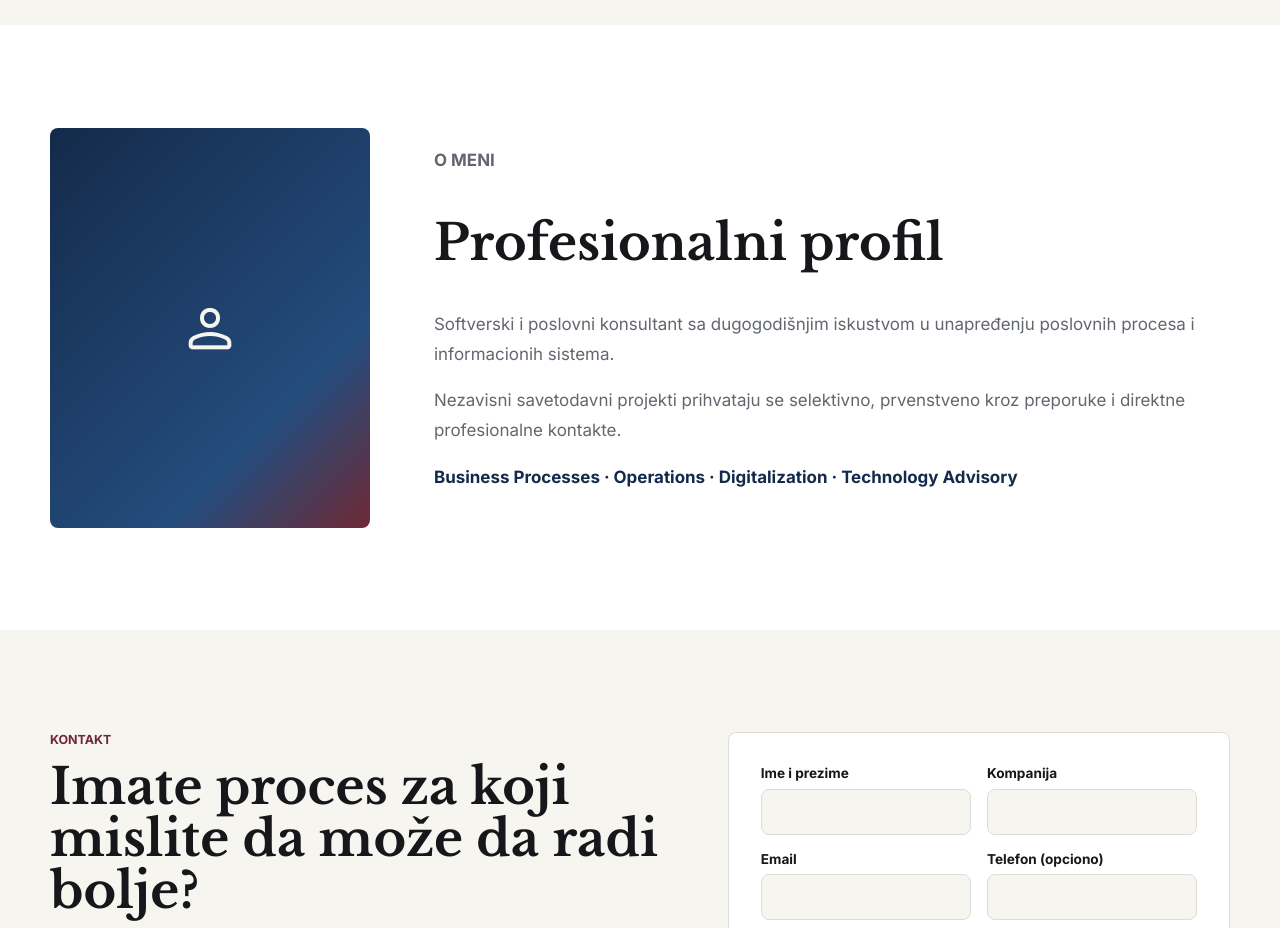
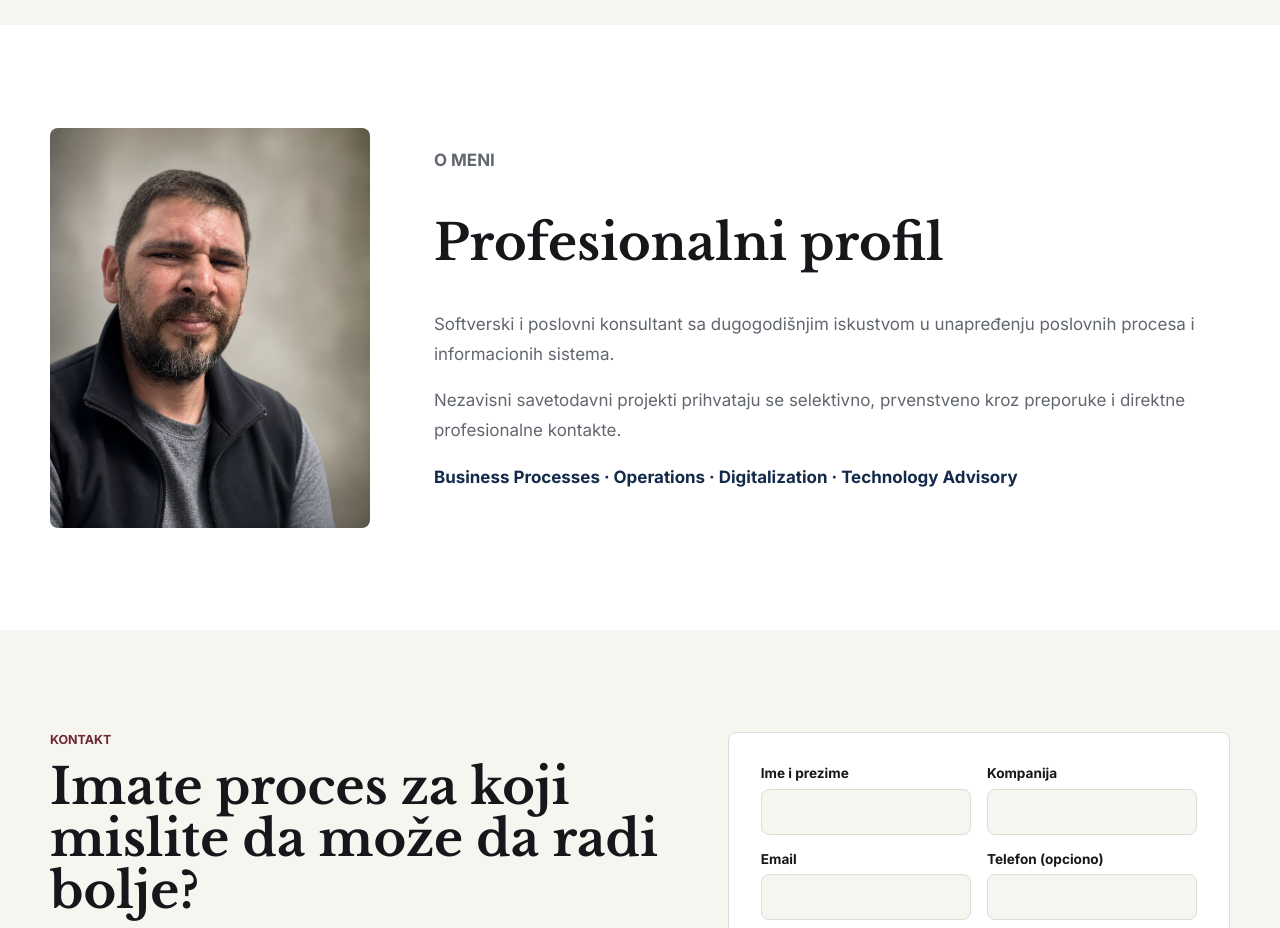
Before and after one commit to millosbgd/PersonalPortfolio, an Angular app: page /sr in a window 1280 px wide. Shown: the part 5020-5948 px from the top of the page. Built offline with nearby package versions, Linux system fonts and the light colour scheme.

Commit message:
Add professional about portrait

```diff
--- a/src/app/app.component.html
+++ b/src/app/app.component.html
@@ -159,9 +159,7 @@
 
   <section id="about" class="section section--about">
     <div class="section__inner about">
-      <div class="about__portrait" role="img" aria-label="Advisor portrait placeholder">
-        <span class="material-symbols-rounded" aria-hidden="true">person</span>
-      </div>
+      <img class="about__portrait" src="/images/advisor-portrait.webp" alt="Professional portrait of the advisor">
       <div>
         <p class="eyebrow">{{ content().sectionLabels.about }}</p>
         <h2>{{ content().about.title }}</h2>
--- a/src/app/app.component.scss
+++ b/src/app/app.component.scss
@@ -272,15 +272,6 @@ h3 {
   }
 }
 
-.about__portrait {
-  align-items: center;
-  background: linear-gradient(135deg, #142a4a 0%, #244c7d 72%, #6e2934 100%);
-  border-radius: 8px;
-  color: var(--background);
-  display: flex;
-  justify-content: center;
-}
-
 .hero__image {
   aspect-ratio: 4 / 3;
   border-radius: 8px;
@@ -512,10 +503,11 @@ h3 {
 
 .about__portrait {
   aspect-ratio: 4 / 5;
-
-  .material-symbols-rounded {
-    font-size: 4rem;
-  }
+  border-radius: 8px;
+  display: block;
+  height: auto;
+  object-fit: cover;
+  width: 100%;
 }
 
 .about__tags {
```
Also changed, not shown: public/images/advisor-portrait.webp (added).
